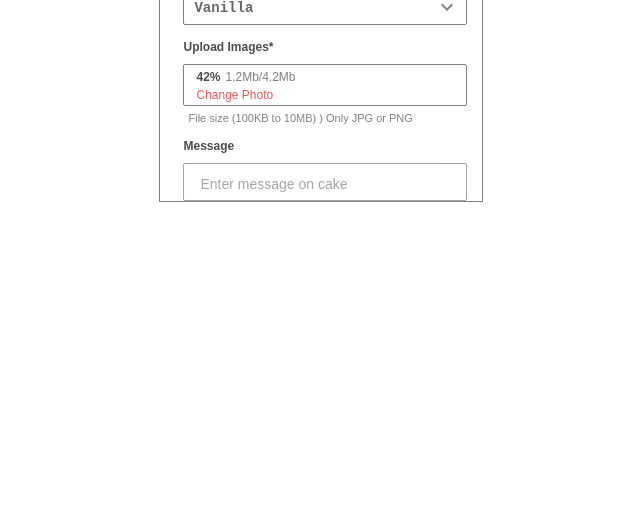
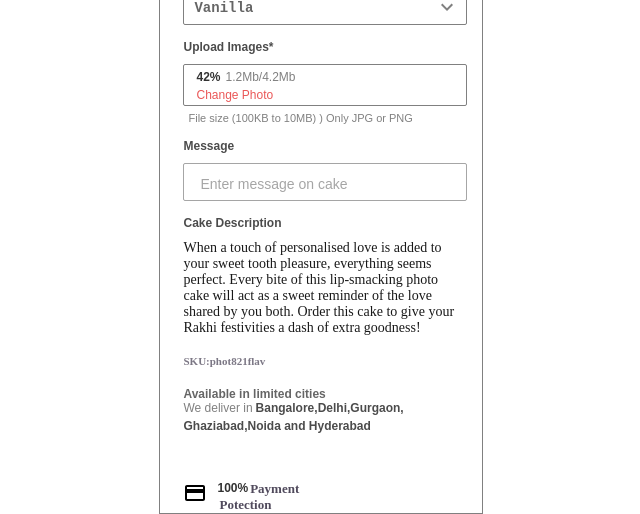
Before and after one commit to Dilip138/bakingo-demo, a React (Create React App) app: page / in a window 1280 px wide. Shown: the part 651-1165 px from the top of the page, without its empty margins (319-959 px from the left). Before the commit the page ends 853 px from the top, so only its background shows below. Built offline with nearby package versions, Linux system fonts and the light colour scheme.

Commit message:
[Dilip]Refactor. buisness logic of bakingoComponent

```diff
--- a/src/App.css
+++ b/src/App.css
@@ -191,8 +191,8 @@
 
 .percent {
   font-size  : 12px;
-  font-weight: 600;
-  opacity    : 0.7;
+  font-weight: bold;
+  opacity    : 0.8;
 }
 
 .mb {
@@ -231,3 +231,98 @@
   opacity      : 0.7;
   font-size    : 14px;
 }
+
+.cake-description {
+  margin-left: 23px;
+  font-size  : 12px;
+  font-weight: 600;
+  opacity    : 0.7;
+  margin-top : 15px;
+}
+
+.content {
+  width      : 280px;
+  opacity    : 0.9;
+  font-family: BuenosAiresTrial;
+  font-size  : 14px;
+  margin-left: 23px;
+  margin-top : 10px;
+  height     : 110px;
+}
+
+.sku {
+  font-family: BuenosAiresTrial;
+  font-size  : 11px;
+  font-weight: 600;
+  line-height: 2;
+  color      : #251d34;
+  opacity    : 0.6;
+  margin-left: 23px;
+}
+
+.availale-city {
+  margin-left: 23px;
+  font-size  : 12px;
+  font-weight: 600;
+  opacity    : 0.6;
+  margin-top : 15px;
+}
+
+.deliver-city {
+  display: flex;
+}
+
+.deliver {
+  margin-left: 23px;
+  font-size  : 12px;
+  color      : grey;
+}
+
+.city {
+  font-size  : 12px;
+  font-weight: 600;
+  opacity    : 0.7;
+  margin-left: 3px;
+}
+
+.orCity {
+  margin-left: 23px;
+  font-size  : 12px;
+  font-weight: 600;
+  opacity    : 0.7;
+  margin-top : 4px;
+}
+
+.image-protection {
+  display   : flex;
+  margin-top: 3em;
+}
+
+.image-icon {
+  margin-left: 23px;
+}
+
+.payment-protection {
+  margin-left: 10px;
+  font-size  : 13px;
+}
+
+.percent-payment {
+  display: flex;
+}
+
+.payment {
+  margin-left: 2px;
+  font-weight: 600;
+  opacity    : 0.8;
+  font-family: BuenosAiresTrial;
+  color      : #251d34;
+}
+
+.protection {
+  margin-left: 2px;
+  font-weight: 600;
+  opacity    : 0.8;
+  font-family: BuenosAiresTrial;
+  color      : #251d34;
+}
--- a/src/components/bakingo.jsx
+++ b/src/components/bakingo.jsx
@@ -2,6 +2,9 @@ import React, { Component } from 'react';
 import ArrowBackIosIcon from '@material-ui/icons/ArrowBackIos';
 import CardGiftcardIcon from '@material-ui/icons/CardGiftcard';
 import KeyboardArrowDownIcon from '@material-ui/icons/KeyboardArrowDown';
+import ThumbUpIcon from '@material-ui/icons/ThumbUpOutlined';
+import PeopleIcon from '@material-ui/icons/PeopleOutline';
+import PaymentIcon from '@material-ui/icons/Payment';
 class BakingoComponent extends Component {
     state = {}
     render() {
@@ -41,11 +44,10 @@ class BakingoComponent extends Component {
                     </div>
                     <div className="cake">
                         Cake
-                            </div>
+                        </div>
                     <div className="choco-vanilla">
                         Choco vanilla round photo delicious cake 1
-                            </div>
-
+                        </div>
                     <div className="price-percent">
                         <div className="price">
                             Rs. 699
@@ -55,8 +57,7 @@ class BakingoComponent extends Component {
                         </div> */}
                         <div className="percent-0f">
                             (15% off)
-                        </div>
-
+                       </div>
                     </div>
 
                     {/* * --------select weight design------------  */}
@@ -120,7 +121,56 @@ class BakingoComponent extends Component {
 
                     {/* * --------cake description design------------  */}
 
-                    <div className="cake-description"></div>
+                    <div className="cake-description">
+                        Cake Description
+                    </div>
+                    <div className="content">
+                        When a touch of personalised love is added to your sweet tooth pleasure,
+                        everything seems perfect. Every bite of this lip-smacking photo cake will act as a sweet reminder of the love shared by you both.
+                        Order this cake to give your Rakhi festivities a dash of extra goodness!
+                    </div>
+                    <div className="sku">
+                        SKU:phot821flav
+                    </div>
+
+                    {/* * --------available city design------------  */}
+
+                    <div className="availale-city">
+                        Available in limited cities
+                    </div>
+
+                    <div className="deliver-city">
+                        <div className="deliver">
+                            We deliver in
+                        </div>
+                        <div className="city">
+                            Bangalore,Delhi,Gurgaon,
+                        </div>
+                    </div>
+                    <div className="orCity">
+                        Ghaziabad,Noida and Hyderabad
+                    </div>
+
+                    {/* * --------payment smile and like design------------  */}
+
+                    <div className="image-protection">
+                        <div className="image-icon">
+                            <PaymentIcon />
+                        </div>
+                        <div className="payment-protection">
+                            <div className="percent-payment">
+                                <div className="percent">
+                                    100%
+                        </div>
+                                <div className="payment">
+                                    Payment
+                        </div>
+                            </div>
+                            <div className="protection">
+                                Potection
+                        </div>
+                        </div>
+                    </div>
 
 
                 </div>
```
Also changed, not shown: src/assests/hand-with.jpg (added).
